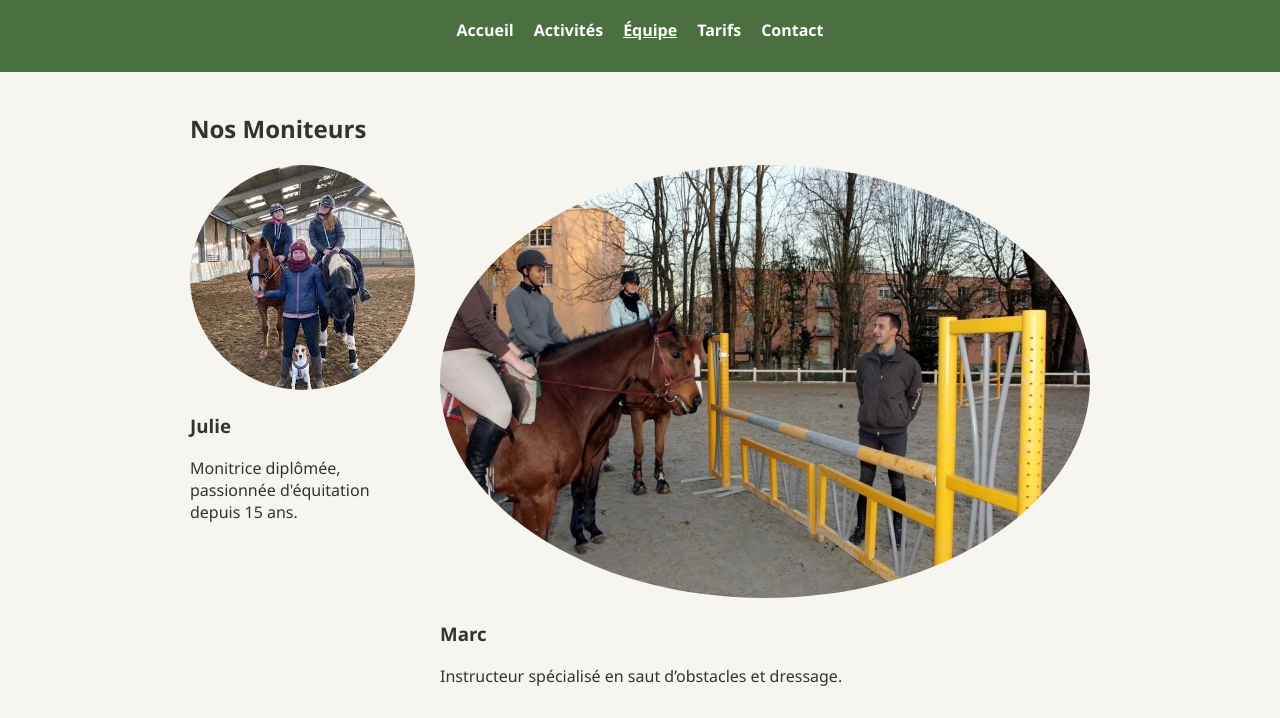
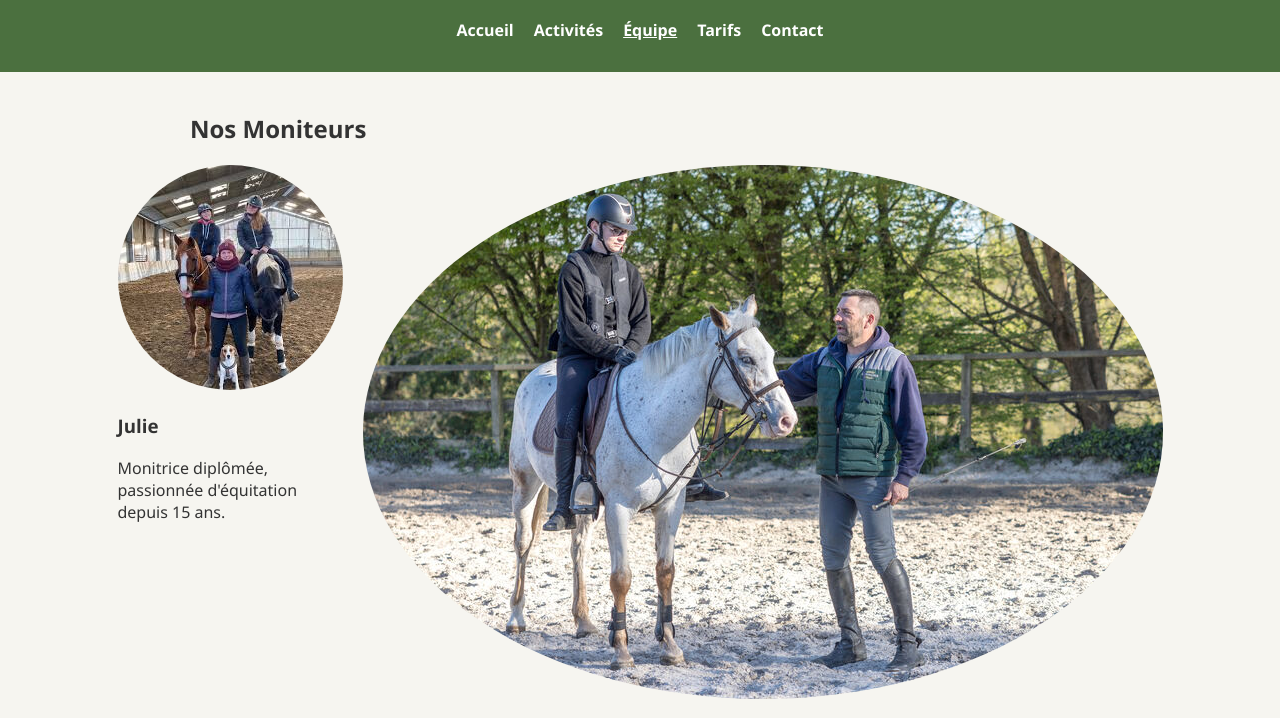
Before and after one commit to mdiaszouba/Centre-questre, a plain HTML site: page equipe.html in a window 1280 px wide. Shown: the part 82-800 px from the top of the page. Drawn offline with Linux system fonts and the light colour scheme.

Commit message:
Update equipe.html

```diff
--- a/equipe.html
+++ b/equipe.html
@@ -30,7 +30,7 @@
           <p>Monitrice diplômée, passionnée d'équitation depuis 15 ans.</p>
         </div>
         <div class="person">
-          <img src="photo 3.jpg" alt="Marc - Instructeur">
+          <img src="image 5.jpg" alt="Marc - Instructeur">
           <h3>Marc</h3>
           <p>Instructeur spécialisé en saut d’obstacles et dressage.</p>
         </div>
```
